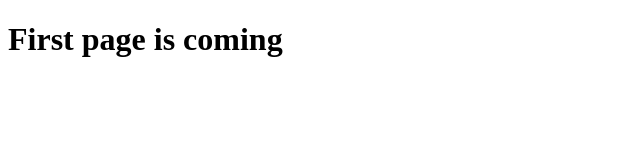
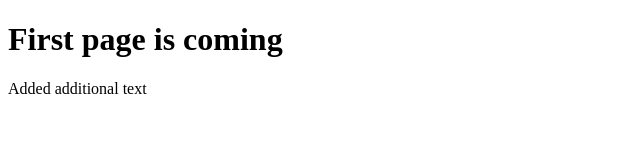
Before and after one commit to F1lton/testRepo, a plain HTML site: page folder2/index.html in a window 1280 px wide. Shown: the whole page, without its empty margins (0-640 px from the left). Drawn offline with Linux system fonts and the light colour scheme.

Commit message:
paragraph is added to index.html

```diff
--- a/folder2/index.html
+++ b/folder2/index.html
@@ -6,5 +6,6 @@
     </head>
     <body>
         <h1>First page is coming</h1>
+        <p>Added additional text</p>
     </body>
 </html>
```
